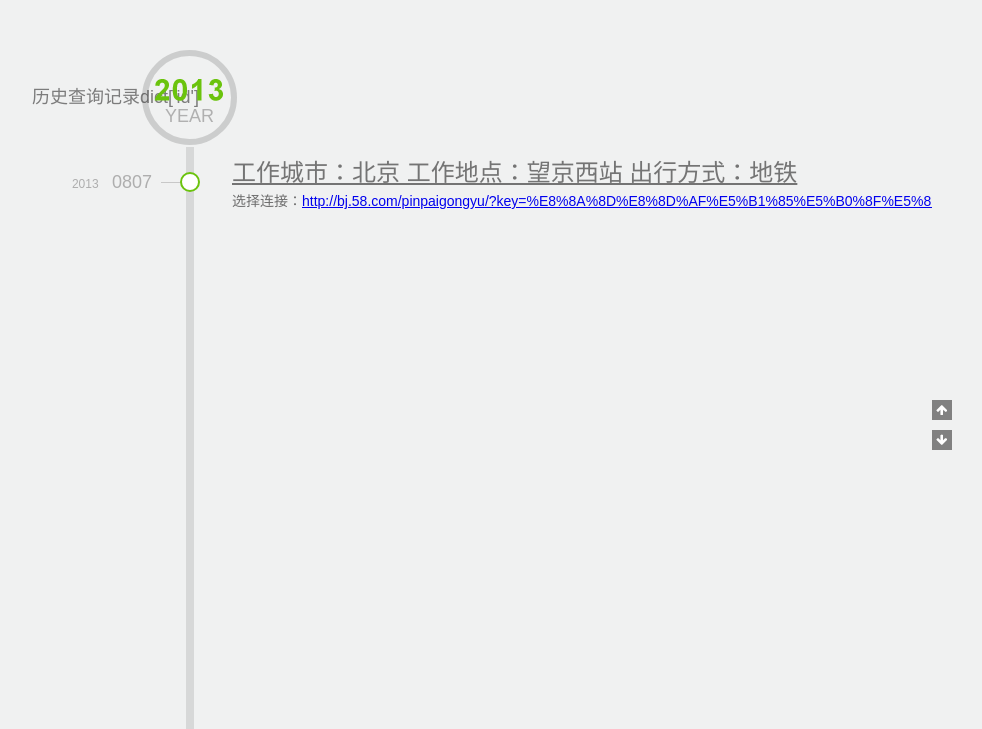
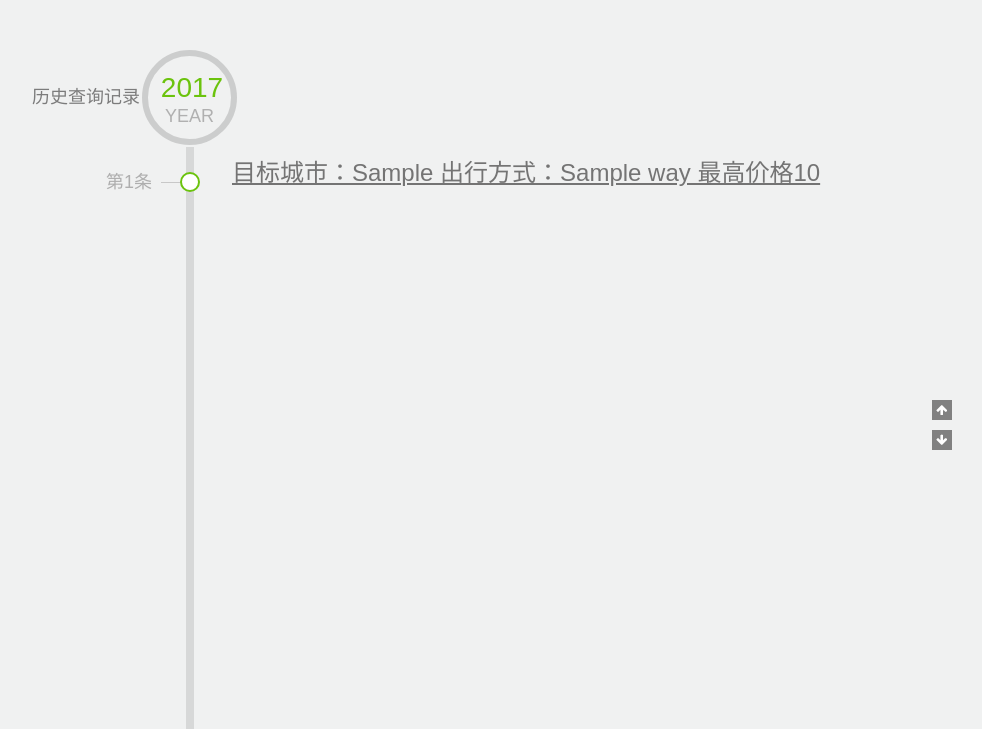
Before and after one commit to dadadaray/RentSystem, a Flask app: template app/templates/history.html in a window 1280 px wide. Shown: the top 729 px of the page, without its empty margins (298-1280 px from the left). Run offline with Flask 2, Linux system fonts and the light colour scheme; the template is opened without the code that fills it: most values are stand-ins (such as "Sample title", 1, 10 or a date in 2020).

Commit message:
history.html

```diff
--- a/app/templates/history.html
+++ b/app/templates/history.html
@@ -9,6 +9,13 @@
 <script type="text/javascript" src="static/js/jquery.easing.js"></script>
 <script type="text/javascript" src="static/js/history.js"></script>
 <script type="text/javascript" src="static/js/hislist.js"></script>
+	<style>
+		.timeyear1{
+			color: #6bc30d;
+    		font-size: 28px;
+    		line-height: 20px;
+			}
+	</style>
 </head>
 <body>
 
@@ -22,15 +29,13 @@
 <div id="history">
 
 	<div class="title">
-		<h2>历史查询记录{{dict.id}}</h2>
+		<h2>历史查询记录</h2>
 		<div id="circle">
 			<div class="cmsk"></div>
 			<div class="circlecontent">
 				<div thisyear="2015" class="timeblock">
-					<span class="numf"></span>
-					<span class="nums"></span>
-					<span class="numt"></span>
-					<span class="numfo"></span>
+					<h2><div class="timeyear1" >2017</div><h2>
+
 					<div class="clear"></div>
 				</div>
 				<div class="timeyear">YEAR</div>
@@ -41,41 +46,24 @@
 
 	<div id="content">
 		<ul class="list">
-			<li style="margin-top:-110px;">
+			{% for item in total %}
+				<li>
 					<div class="liwrap">
 						<div class="lileft">
 							<div class="date">
-							<span class="year">2013</span>
-							<span class="md">0905</span>
+								<span class="year"></span>
+								<span class="md">第{{loop.index}}条</span>
 							</div>
 						</div>
 
 						<div class="point"><b></b></div>
 
 						<div class="liright">
-						<div class="histt"><a href="#">工作城市：北京 工作地点：望京西站 出行方式：地铁</a></div>
-						<div class="hisct" style="width:1000px; overflow:hidden; white-space:nowrap; text-overflow:ellipsis">选择连接：<a href="http://bj.58.com/pinpaigongyu/?key=%E8%8A%8D%E8%8D%AF%E5%B1%85%E5%B0%8F%E5%8C%BA">http://bj.58.com/pinpaigongyu/?key=%E8%8A%8D%E8%8D%AF%E5%B1%85%E5%B0%8F%E5%8C%BA</a></div>
+							<div class="histt"><a href="#">目标城市：{{ item.goalCity }}   出行方式：{{item.way}}   最高价格{{item.highPrice}}</a></div>
 						</div>
 					</div>
 				</li>
-			<li>
-				<div class="liwrap">
-					<div class="lileft">
-						<div class="date">
-							<span class="year">2013</span>
-							<span class="md">0807</span>
-						</div>
-					</div>
-
-					<div class="point"><b></b></div>
-
-					<div class="liright">
-						<div class="histt"><a href="#">工作城市：北京 工作地点：望京西站 出行方式：地铁</a></div>
-						<div class="hisct" style="width:1000px; overflow:hidden; white-space:nowrap; text-overflow:ellipsis">选择连接：<a href="http://bj.58.com/pinpaigongyu/?key=%E8%8A%8D%E8%8D%AF%E5%B1%85%E5%B0%8F%E5%8C%BA">http://bj.58.com/pinpaigongyu/?key=%E8%8A%8D%E8%8D%AF%E5%B1%85%E5%B0%8F%E5%8C%BA</a></div>
-					</div>
-				</div>
-			</li>
-
+			{% endfor %}
 		</ul>
 	</div>
 </div>
```
Lines whose indentation alone changed are shown as unchanged.
